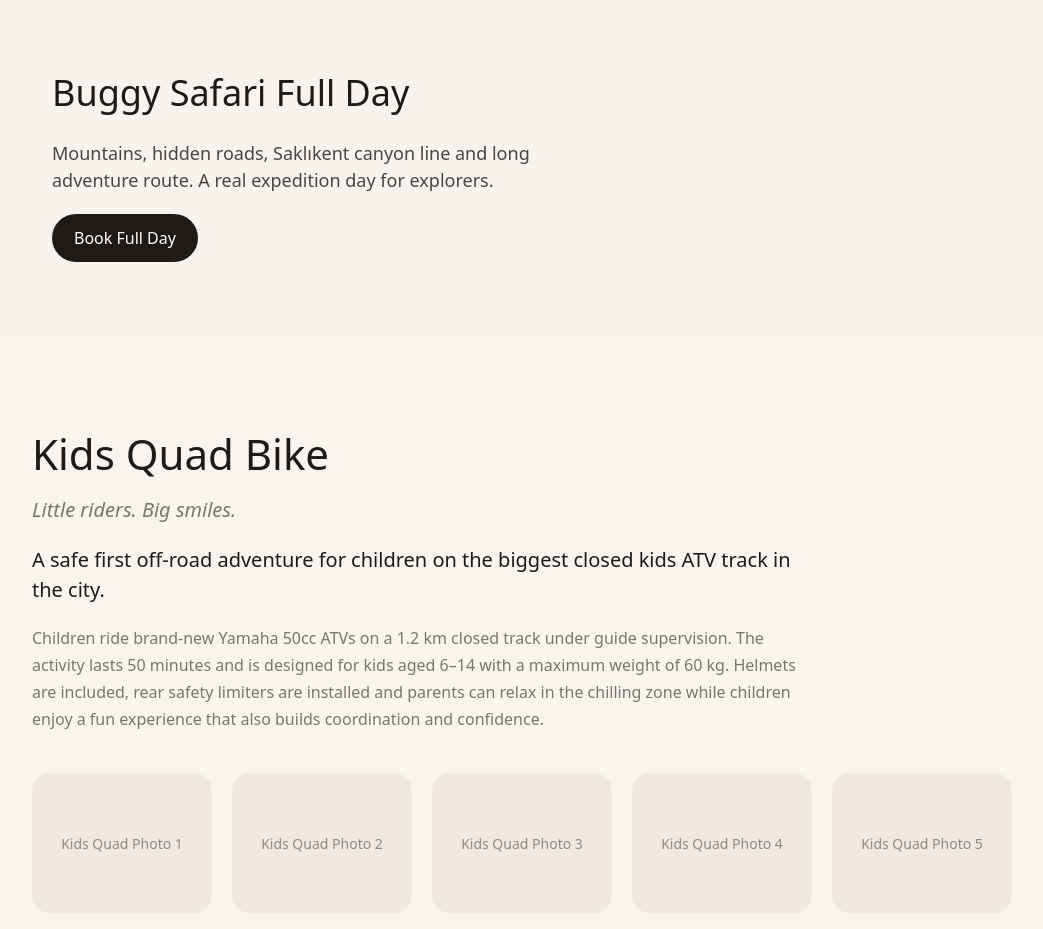
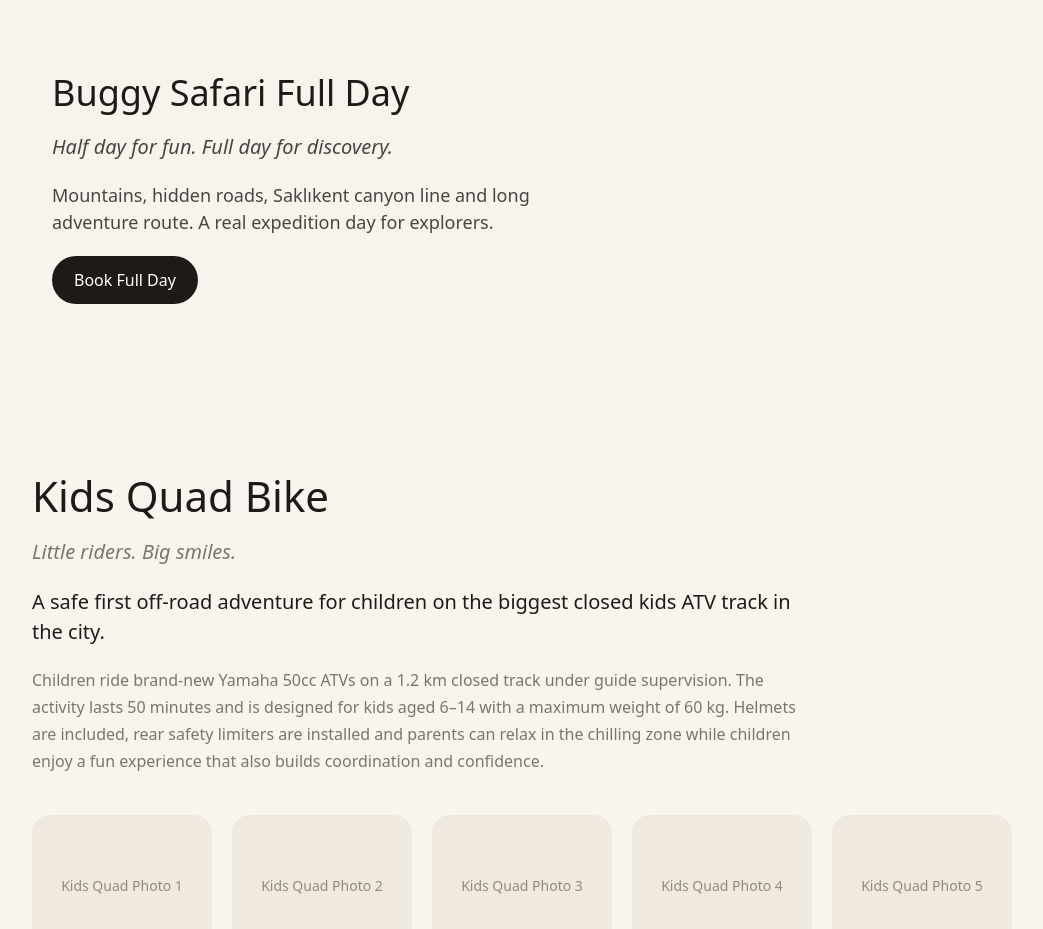
Before and after one commit to comendrive-a11y/comendrive-a11y, a Next.js app: page / in a window 1280 px wide. Shown: the part 2420-3349 px from the top of the page, without its empty margins (8-1051 px from the left). Built offline with nearby package versions, Linux system fonts and the light colour scheme.

Commit message:
Update page.tsx

```diff
--- a/app/page.tsx
+++ b/app/page.tsx
@@ -714,7 +714,7 @@ halfDayWhy6:
   </div>
 </div>
 </section>
- <section
+<section
   id="full-day"
   style={{
     maxWidth: "1200px",
@@ -734,7 +734,9 @@ halfDayWhy6:
       marginBottom: "20px",
     }}
   >
-    {t.fullDaySlogan}
+    {lang === "en"
+      ? "Half day for fun. Full day for discovery."
+      : "Yarım gün eğlence için. Tam gün keşif için."}
   </div>
 
   <p style={{ maxWidth: "520px", fontSize: "18px", opacity: 0.8 }}>
```
